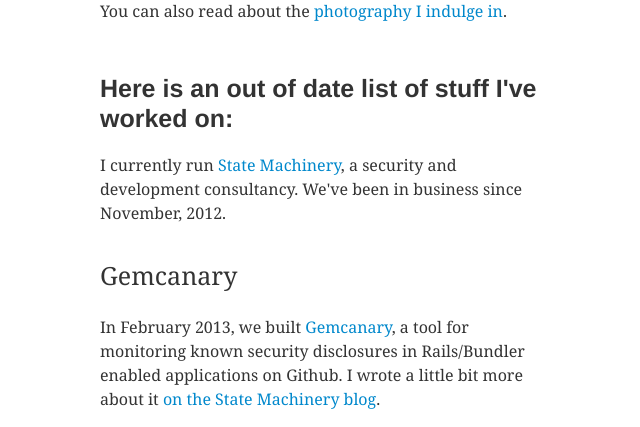
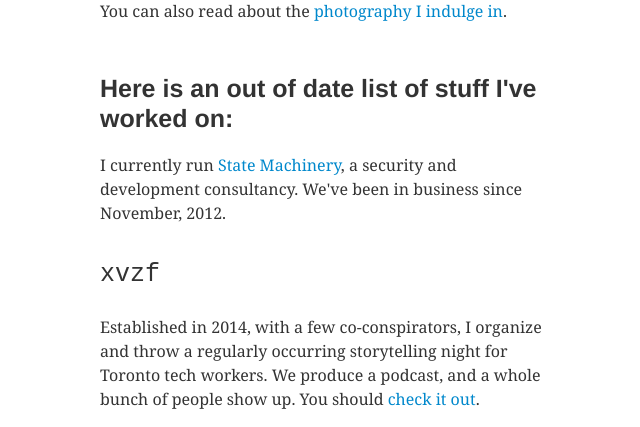
Before and after one commit to phillmv/okayfail.com-old, a Jekyll site: the page built from index.html, in a window 1280 px wide and 900 px high, scrolled down 707 px, cut to the strip 0-427 px from the top of the window. Shown: the whole strip, without its empty margins (238-878 px from the left). Built offline with Jekyll 4.4.1, drawn with Linux system fonts in a browser that asks for light colours; the list of posts is cut into pages by our own code; comment, search, counter and statistics services are not loaded.

Commit message:
Added xvzf mention.

```diff
--- a/_layouts/hello.html
+++ b/_layouts/hello.html
@@ -33,6 +33,8 @@
     <p>I currently run <a href="http://state.io">State Machinery</a>, a security and development consultancy. We've been in business since November, 2012.</p>
     <!-- <p>Do you need a security audit? Do you need help making web apps? We're available <a href="http://state.io">for hire</a>. -->
 
+       <h3 style="font-family: 'Courier New', monospace">xvzf</h3>
+       <p>Established in 2014, with a few co-conspirators, I organize and throw a regularly occurring storytelling night for Toronto tech workers. We produce a podcast, and a whole bunch of people show up. You should <a href="http://xvzf.io">check it out</a>.</p>
       <h3>Gemcanary</h3>
       <p>
         In February 2013, we built <a href="https://gemcanary.com">Gemcanary</a>, a tool for monitoring known security disclosures in Rails/Bundler enabled applications on Github. I wrote a little bit more about it <a href="http://finite.state.io/blog/2013/03/08/making-gemcanary/">on the State Machinery blog</a>.
```
